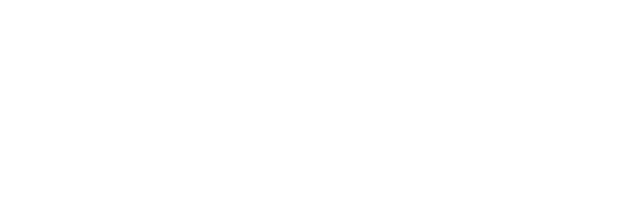
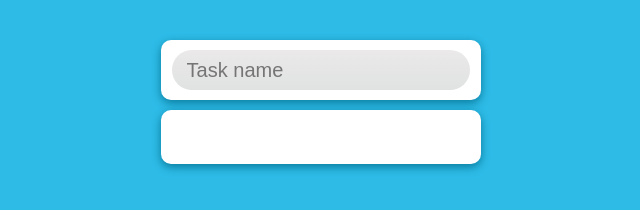
Before and after one commit to LucasMMSilva/mini-projetos, a plain HTML site: page 03-todo-list/index.html in a window 1280 px wide. Shown: the whole page, without its empty margins (319-959 px from the left). Drawn offline with Linux system fonts and the light colour scheme; files that its build step writes are made by us from their sources.

Commit message:
Refatoração do html e css

```diff
--- a/03-todo-list/index.html
+++ b/03-todo-list/index.html
@@ -8,6 +8,18 @@
     <title>Todo List Simples</title>
 </head>
 <body>
+<div class="content">
+    <div class="box">
+        <div class="input">
+            <input type="text" name="" id="nameTask" class="task-name" placeholder="Task name">
+        </div>
+        <div class="task-list" id="list">
+            <div class="task">
 
+            </div>
+        </div>
+    </div>
+</div>
+<script src="script.js"></script>
 </body>
 </html>
--- a/03-todo-list/script.js
+++ b/03-todo-list/script.js
@@ -1,26 +1,21 @@
-/*let nameTask = document.getElementById('nameTask');
+let nameTask = document.getElementById('nameTask');
 var storage = [];
 
 const getStorage = ()=> JSON.parse(localStorage.getItem('todoList')) ?? [''];
 const setStorage = (storage)=> localStorage.setItem('todoList',JSON.stringify(storage));
 
-function createNewItem(index,task,status){
-    const taskObj = document.createElement('label');
+function createNewItem(index,task){
+    const taskObj = document.createElement('div');
     if(nameTask.value != ''){
         taskObj.classList.add('task');
-        taskObj.innerHTML = `
-            <input type="checkbox" ${status} data-index=${index}>
-            <label>${task}</label>
-            <button data-index=${index}>&#215;</button>
-        `;
-        document.getElementById('taskList').appendChild(taskObj);
+        taskObj.innerHTML = `<label>${task}</label>`;
+        document.getElementById('list').appendChild(taskObj);
     }
 }
 
-
 nameTask.addEventListener("keyup", ({key}) => {
     if (key === "Enter") {
-        createNewItem(1,nameTask.value,"")
+        createNewItem(1,nameTask.value);
         nameTask.value = "";
     }
-})*/
+})
--- /dev/null
+++ b/03-todo-list/style.css
@@ -0,0 +1,54 @@
+*{
+    padding: 0;
+    margin: 0;
+}
+body{
+    background-color: #2ebce7;
+
+}
+.box{
+
+    width: 320px;
+    margin: 40px auto 0 auto;
+}
+.input{
+    background-color: white;
+    padding: 10px 0;
+    border-radius: 10px;
+    text-align: center;
+    box-shadow: #09799b 0px 3px 10px;
+}
+    .input input[type='text']{
+        width: 84%;
+        height: 40px;
+        border-radius: 50px;
+        padding: 0 15px;
+        border: 0;
+        background-color: rgb(224, 226, 226);
+        background: linear-gradient(0deg, rgba(224,226,226,1) 0%, rgb(235, 233, 233) 100%);
+        color: rgb(28, 32, 32);
+        font-size: 20px;
+    }
+    .input input[type='text']:active{
+        border: #09799b solid 2px;
+        width: calc(84% - 4px);
+        height: calc(36px);
+    }
+
+.task-list{
+    padding: 12px;
+    margin-top: 10px;
+    background-color: white;
+    min-height: 30px;
+    border-radius: 10px;
+    box-shadow: #09799b 0px 3px 10px;
+}
+.task{
+    line-height: 40px;
+    border-radius: 10px;
+    padding-left: 10px;
+    font-size: 18px;
+}
+.task:hover{
+    background: linear-gradient(0deg, rgba(234,236,236,1) 0%, rgb(240, 237, 237) 100%);
+}
```
